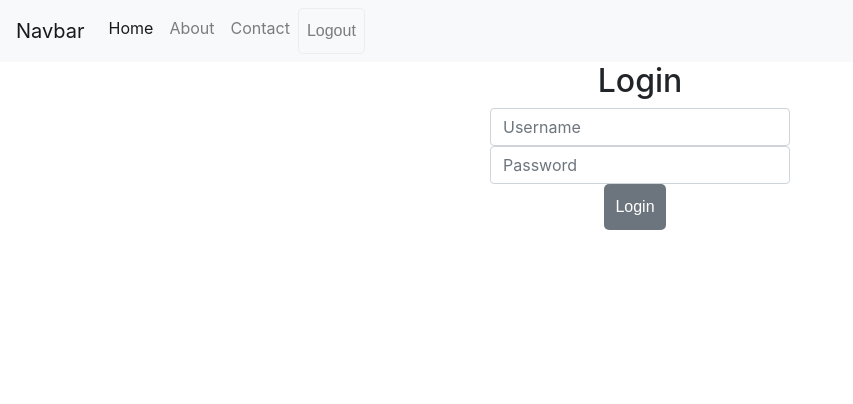
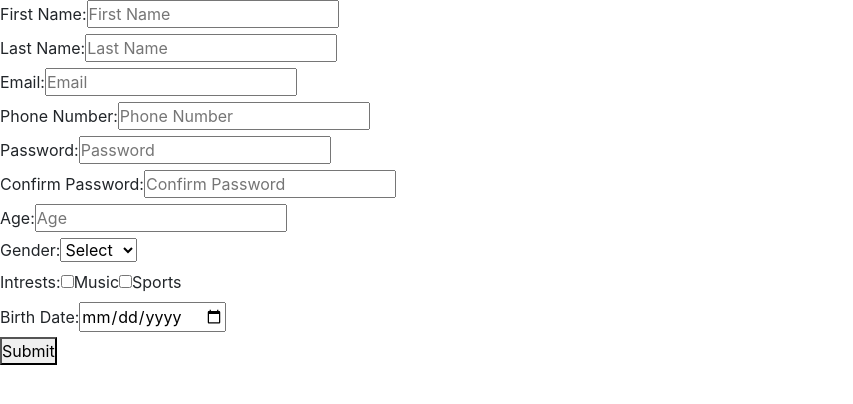
Before and after one commit to rakeshkandhi/Web-development, a React (Vite) app in the folder Learning/tutorial/: page / in a window 1280 px wide. Shown: the top 404 px of the page, without its empty margins (0-853 px from the left). Built offline with nearby package versions, Linux system fonts and the light colour scheme.

Commit message:
Forms and validation

```diff
--- a/Learning/tutorial/src/App.tsx
+++ b/Learning/tutorial/src/App.tsx
@@ -1,10 +1,10 @@
 import React from "react";
-import Demo from "./Authentication/Demo";
+import FormsDemo from "./Forms/FormsDemo";
 
 const App: React.FC = () => {
   return (
     <div>
-      <Demo />
+      <FormsDemo />
     </div>
   );
 };
--- /dev/null
+++ b/Learning/tutorial/src/Forms/FormsDemo.tsx
@@ -0,0 +1,275 @@
+import React, { useState } from "react";
+
+interface FormData {
+  firstName: string;
+  lastName: string;
+  phoneNumber: string;
+  email: string;
+  password: string;
+  confirmPassword: string;
+  age: string;
+  gender: string;
+  intrests: string[];
+  birthDate: string;
+}
+
+interface Error {
+  [key: string]: string;
+}
+
+const FormsDemo: React.FC = () => {
+  const [formData, setFormData] = React.useState<FormData>({
+    firstName: "",
+    lastName: "",
+    email: "",
+    phoneNumber: "",
+    password: "",
+    confirmPassword: "",
+    age: "",
+    gender: "",
+    intrests: [],
+    birthDate: "",
+  });
+
+  const [error, setError] = useState<Error>({});
+
+  const isValidEmail = (email: string) => {
+    const emailRegex = /^\S+@\S+\.\S+$/;
+    return emailRegex.test(email);
+  };
+
+  const isValidPhoneNumber = (phoneNumber: string) => {
+    const phoneRegex = /^\d{10}$/;
+    return phoneRegex.test(phoneNumber);
+  };
+
+  const isValidPassword = (password: string) => {
+    const symbolRegex = /[!@#$%^&*(),.?":{}|<>]/;
+    const numberRegex = /[0-9]/;
+    const upperCaseRegex = /[A-Z]/;
+    const lowerCaseRegex = /[a-z]/;
+    return (
+      password.length >= 8 &&
+      symbolRegex.test(password) &&
+      numberRegex.test(password) &&
+      upperCaseRegex.test(password) &&
+      lowerCaseRegex.test(password)
+    );
+  };
+
+  const isValidAge = (age: string) => {
+    return parseInt(age) >= 18 && parseInt(age) <= 100;
+  };
+
+  const validateForm = () => {
+    const newError: Error = {};
+    const requiredFields = [
+      "firstName",
+      "lastName",
+      "email",
+      "phoneNumber",
+      "password",
+      "confirmPassword",
+      "age",
+      "gender",
+      "birthDate",
+    ];
+
+    requiredFields.forEach((field) => {
+      if (!formData[field as keyof FormData]) {
+        newError[field] = `${
+          field.charAt(0).toUpperCase() + field.slice(1)
+        } is required`;
+      }
+    });
+
+    if (formData.email && !isValidEmail(formData.email)) {
+      newError.email = "Invalid email address";
+    }
+
+    if (formData.phoneNumber && !isValidPhoneNumber(formData.phoneNumber)) {
+      newError.phoneNumber = "Invalid phone number";
+    }
+
+    if (formData.password && !isValidPassword(formData.password)) {
+      newError.password = "Invalid password";
+    }
+
+    if (formData.password !== formData.confirmPassword) {
+      newError.confirmPassword = "Passwords do not match";
+    }
+
+    if (formData.age && !isValidAge(formData.age)) {
+      newError.age =
+        "You must be at least 18 years old and not older than 100 years";
+    }
+
+    if (formData.intrests.length === 0) {
+      newError.intrests = "Interests are required";
+    }
+
+    setError(newError);
+
+    return Object.keys(newError).length === 0;
+  };
+
+  const handleChange = (event: React.ChangeEvent<HTMLInputElement>) => {
+    setFormData({ ...formData, [event.target.name]: event.target.value });
+  };
+
+  const handleCheckboxChange = (event: React.ChangeEvent<HTMLInputElement>) => {
+    setFormData({
+      ...formData,
+      intrests: event.target.checked
+        ? [...formData.intrests, event.target.value]
+        : formData.intrests.filter((intrest) => intrest !== event.target.value),
+    });
+  };
+
+  const handleSubmit = (event: React.FormEvent<HTMLFormElement>) => {
+    event.preventDefault();
+    const isValid = validateForm();
+    isValid && console.log(`The form submitted \n`, formData);
+  };
+
+  return (
+    <div>
+      <form onSubmit={handleSubmit}>
+        <div>
+          <label>First Name:</label>
+          <input
+            type="text"
+            name="firstName"
+            value={formData.firstName}
+            placeholder="First Name"
+            onChange={handleChange}
+          />
+          {error.firstName && <div className="error">{error.firstName}</div>}
+        </div>
+        <div>
+          <label>Last Name:</label>
+          <input
+            type="text"
+            name="lastName"
+            value={formData.lastName}
+            placeholder="Last Name"
+            onChange={handleChange}
+          />
+          {error.lastName && <div className="error">{error.lastName}</div>}
+        </div>
+        <div>
+          <label>Email:</label>
+          <input
+            type="email"
+            name="email"
+            value={formData.email}
+            placeholder="Email"
+            onChange={handleChange}
+          />
+          {error.email && <div className="error">{error.email}</div>}
+        </div>
+        <div>
+          <label>Phone Number:</label>
+          <input
+            type="text"
+            name="phoneNumber"
+            value={formData.phoneNumber}
+            placeholder="Phone Number"
+            onChange={handleChange}
+          />
+          {error.phoneNumber && (
+            <div className="error">{error.phoneNumber}</div>
+          )}
+        </div>
+        <div>
+          <label>Password:</label>
+          <input
+            type="password"
+            name="password"
+            value={formData.password}
+            placeholder="Password"
+            onChange={handleChange}
+          />
+          {error.password && <div className="error">{error.password}</div>}
+        </div>
+        <div>
+          <label>Confirm Password:</label>
+          <input
+            type="password"
+            name="confirmPassword"
+            value={formData.confirmPassword}
+            placeholder="Confirm Password"
+            onChange={handleChange}
+          />
+          {error.confirmPassword && (
+            <div className="error">{error.confirmPassword}</div>
+          )}
+        </div>
+        <div>
+          <label>Age:</label>
+          <input
+            type="text"
+            name="age"
+            value={formData.age}
+            placeholder="Age"
+            onChange={handleChange}
+          />
+          {error.age && <div className="error">{error.age}</div>}
+        </div>
+        <div>
+          <label>Gender:</label>
+          <select
+            name="gender"
+            value={formData.gender}
+            onChange={(e) =>
+              setFormData({ ...formData, gender: e.target.value })
+            }
+          >
+            <option value="">Select</option>
+            <option value="male">Male</option>
+            <option value="female">Female</option>
+            <option value="other">Other</option>
+          </select>
+          {error.gender && <div className="error">{error.gender}</div>}
+        </div>
+        <div>
+          <label>Intrests:</label>
+          <label>
+            <input
+              type="checkbox"
+              name="music"
+              value="music"
+              onChange={handleCheckboxChange}
+            />
+            Music
+          </label>
+          <label>
+            <input
+              type="checkbox"
+              name="sports"
+              value="sports"
+              onChange={handleCheckboxChange}
+            />
+            Sports
+          </label>
+          {error.intrests && <div className="error">{error.intrests}</div>}
+        </div>
+        <div>
+          <label>Birth Date:</label>
+          <input
+            type="date"
+            name="birthDate"
+            value={formData.birthDate}
+            onChange={(e) =>
+              setFormData({ ...formData, birthDate: e.target.value })
+            }
+          />
+          {error.birthDate && <div className="error">{error.birthDate}</div>}
+        </div>
+        <button type="submit">Submit</button>
+      </form>
+    </div>
+  );
+};
+
+export default FormsDemo;
--- a/Learning/tutorial/src/index.css
+++ b/Learning/tutorial/src/index.css
@@ -55,6 +55,11 @@
   border: 1px solid hsla(0, 0%, 50%, 0.1);
 }
 
-.App{
+.error {
+  color: red;
+  margin: 5px;
+}
+
+.App {
   text-align: center;
 }
```
